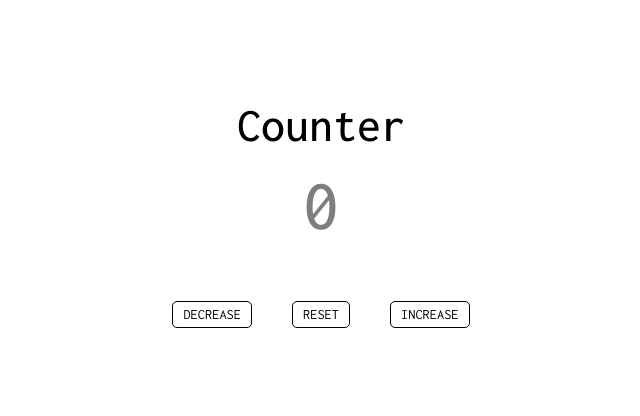
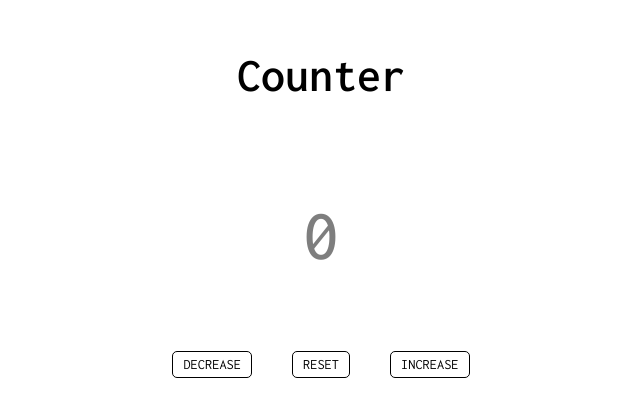
Before and after one commit to Isntitfun/practice, a plain HTML site: page practice project/counter/index.html in a window 1280 px wide. Shown: the part 186-602 px from the top of the page, without its empty margins (319-959 px from the left). Drawn offline with Linux system fonts and the light colour scheme.

Commit message:
counter updated

```diff
--- a/practice project/counter/css/style.css
+++ b/practice project/counter/css/style.css
@@ -18,19 +18,23 @@ main {
   display: grid;
 }
 .btn-container {
-  margin-top: 60px;
+  margin-top: 80px;
   display: flex;
+  position: relative;
 }
 
 .title {
   font-size: 3rem;
-  font-weight: 500;
-  margin-bottom: 20px;
+  font-weight: 600;
+  margin-bottom: 100px;
+  position: relative;
 }
 .counts {
   font-size: 4.5rem;
   font-weight: 500;
   opacity: 0.5;
+  transition: all 0.3s ease-out;
+  will-change: font-size;
 }
 
 .btn {
```
